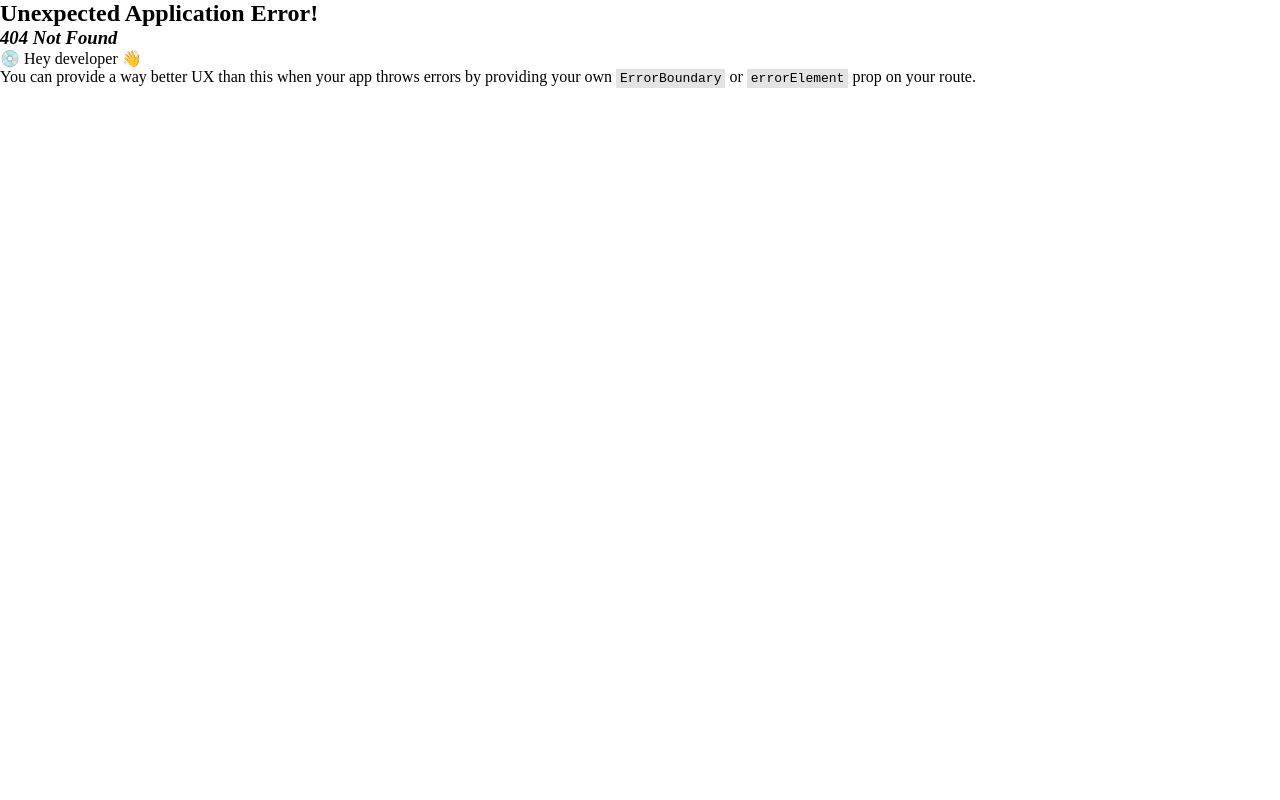
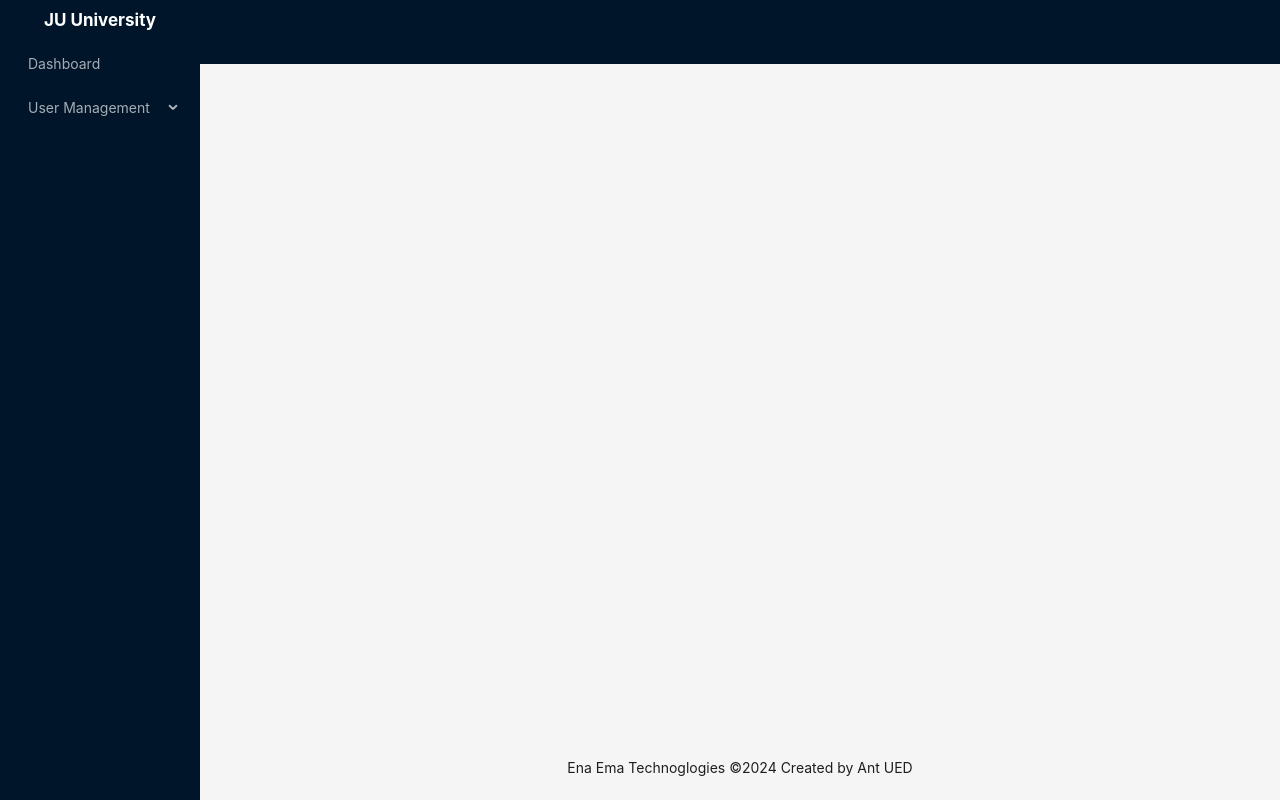
Before and after one commit to dev-talukdar/ju-uni-client, a React (Vite) app: page /faculty in a window 1280 px wide. Before the commit this address had no page. Built offline with nearby package versions, Linux system fonts and the light colour scheme.

Commit message:
admin routes are now functional

```diff
--- a/src/components/layout/MainLayout.tsx
+++ b/src/components/layout/MainLayout.tsx
@@ -1,24 +1,7 @@
 import { Layout, Menu } from "antd";
-import { MenuProps } from "antd/es/menu";
-import {
-  UploadOutlined,
-  UserOutlined,
-  VideoCameraOutlined,
-} from "@ant-design/icons";
-import { createElement } from "react";
 import { Outlet } from "react-router-dom";
+import { adminSidebarItems } from "../../routes/AdminRoutes";
 const { Header, Content, Footer, Sider } = Layout;
-
-const items: MenuProps["items"] = [
-  UserOutlined,
-  VideoCameraOutlined,
-  UploadOutlined,
-  UserOutlined,
-].map((icon, index) => ({
-  key: String(index + 1),
-  icon: createElement(icon),
-  label: `nav ${index + 1}`,
-}));
 
 const MainLayout = () => {
   return (
@@ -58,7 +41,7 @@ const MainLayout = () => {
           theme="dark"
           mode="inline"
           defaultSelectedKeys={["4"]}
-          items={items}
+          items={adminSidebarItems}
         />
       </Sider>
       <Layout>
--- /dev/null
+++ b/src/pages/admin/CreateAdmin.tsx
@@ -0,0 +1,9 @@
+const CreateAdmin = () => {
+  return (
+    <div>
+      <p>this is create admin page</p>
+    </div>
+  );
+};
+
+export default CreateAdmin;
--- /dev/null
+++ b/src/pages/admin/CreateFaculty.tsx
@@ -0,0 +1,9 @@
+const CreateFaculty = () => {
+  return (
+    <div>
+      <p>this is create faculty page</p>
+    </div>
+  );
+};
+
+export default CreateFaculty;
--- /dev/null
+++ b/src/routes/AdminRoutes.tsx
@@ -0,0 +1,91 @@
+import { ReactNode } from "react";
+import AdminDashboard from "../pages/admin/AdminDashboard";
+import CreateAdmin from "../pages/admin/CreateAdmin";
+import CreateFaculty from "../pages/admin/CreateFaculty";
+import CreateStudent from "../pages/admin/CreateStudent";
+import { NavLink } from "react-router-dom";
+
+type TRoutes = {
+  path: string;
+  element: ReactNode;
+};
+
+type TSidebarItem = {
+  key: string;
+  label: ReactNode;
+  children?: TSidebarItem[];
+};
+
+export const adminPaths = [
+  {
+    name: "Dashboard",
+    path: "dashboard",
+    element: <AdminDashboard></AdminDashboard>,
+  },
+  {
+    name: "User Management",
+    children: [
+      {
+        name: "Create Admin",
+        path: "create-admin",
+        element: <CreateAdmin></CreateAdmin>,
+      },
+      {
+        name: "Create Faculty ",
+        path: "create-faculty",
+        element: <CreateFaculty></CreateFaculty>,
+      },
+      {
+        name: "Create student",
+        path: "create-student",
+        element: <CreateStudent></CreateStudent>,
+      },
+      {
+        name: "Create Payment",
+        path: "create-student",
+        element: <CreateStudent></CreateStudent>,
+      },
+    ],
+  },
+];
+
+export const adminSidebarItems = adminPaths.reduce(
+  (acc: TSidebarItem[], item) => {
+    if (item.path && item.name) {
+      acc.push({
+        key: item.name,
+        label: <NavLink to={`/admin/${item.path}`}>{item.name}</NavLink>,
+      });
+    }
+    if (item.children) {
+      acc.push({
+        key: item.name,
+        label: item.name,
+        children: item.children.map((child) => ({
+          key: child.name,
+          label: <NavLink to={`/admin/${child.path}`}>{child.name}</NavLink>,
+        })),
+      });
+    }
+    return acc;
+  },
+  []
+);
+
+export const adminRoutes = adminPaths.reduce((acc: TRoutes[], item) => {
+  if (item.path && item.element) {
+    acc.push({
+      path: item.path,
+      element: item.element,
+    });
+  }
+  if (item.children) {
+    item.children.forEach((child) => {
+      acc.push({
+        path: child.path,
+        element: child.element,
+      });
+    });
+  }
+  return acc;
+}, []);
--- /dev/null
+++ b/src/routes/FacultyRoutes.tsx
@@ -0,0 +1 @@
+export const facultyPaths = [{}];
--- /dev/null
+++ b/src/routes/StudentRoutes.tsx
@@ -0,0 +1 @@
+export const studentPaths = [{}];
--- a/src/routes/routes.tsx
+++ b/src/routes/routes.tsx
@@ -1,26 +1,26 @@
 import { createBrowserRouter } from "react-router-dom";
 import App from "../App";
-import CreateStudent from "../pages/admin/CreateStudent";
-import AdminDashboard from "../pages/admin/AdminDashboard";
+import { adminRoutes } from "./AdminRoutes";
 
 const router = createBrowserRouter([
   {
-    path: "/home",
+    path: "/",
     element: <App></App>,
   },
   {
     path: "/admin",
     element: <App></App>,
-    children: [
-      {
-        index: true,
-        element: <AdminDashboard></AdminDashboard>,
-      },
-      {
-        path: "create-student",
-        element: <CreateStudent></CreateStudent>,
-      },
-    ],
+    children: adminRoutes,
+  },
+  {
+    path: "/faculty",
+    element: <App></App>,
+    children: adminRoutes,
+  },
+  {
+    path: "/student",
+    element: <App></App>,
+    children: adminRoutes,
   },
 ]);
 
```
